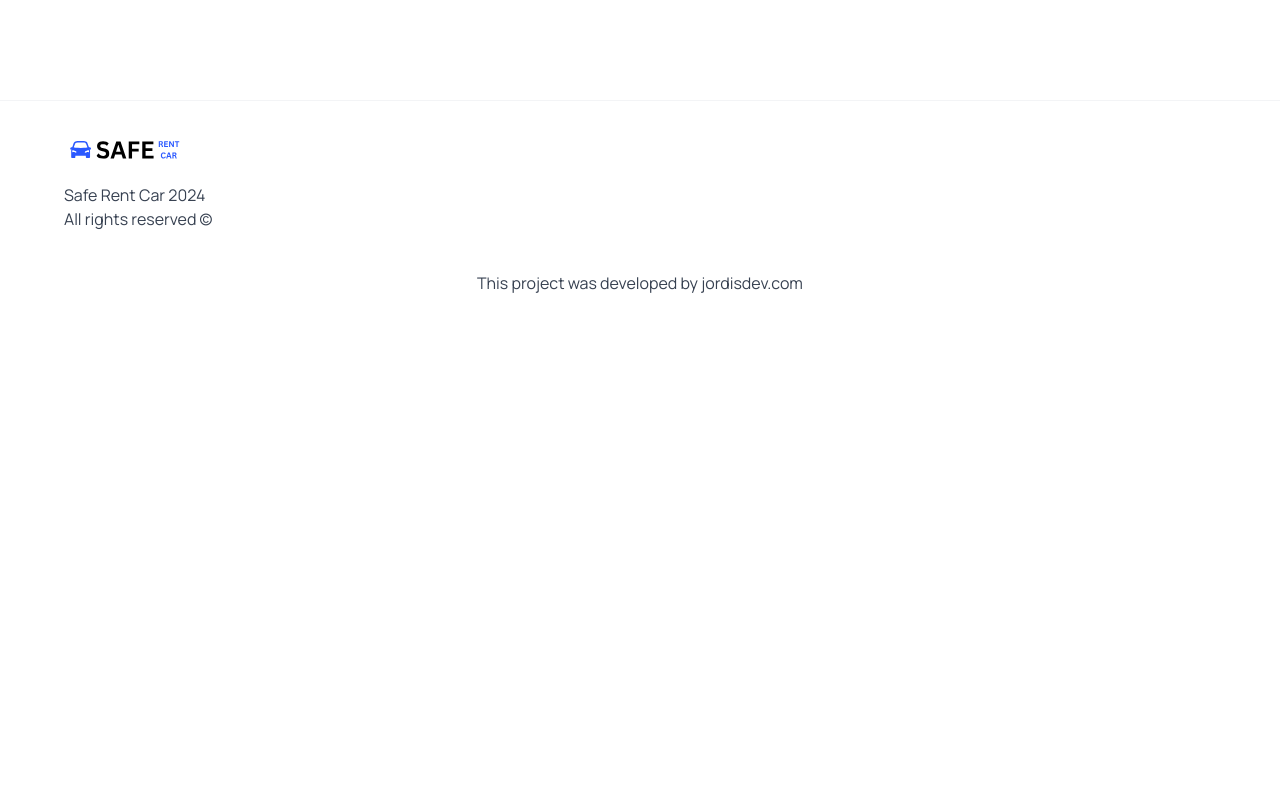
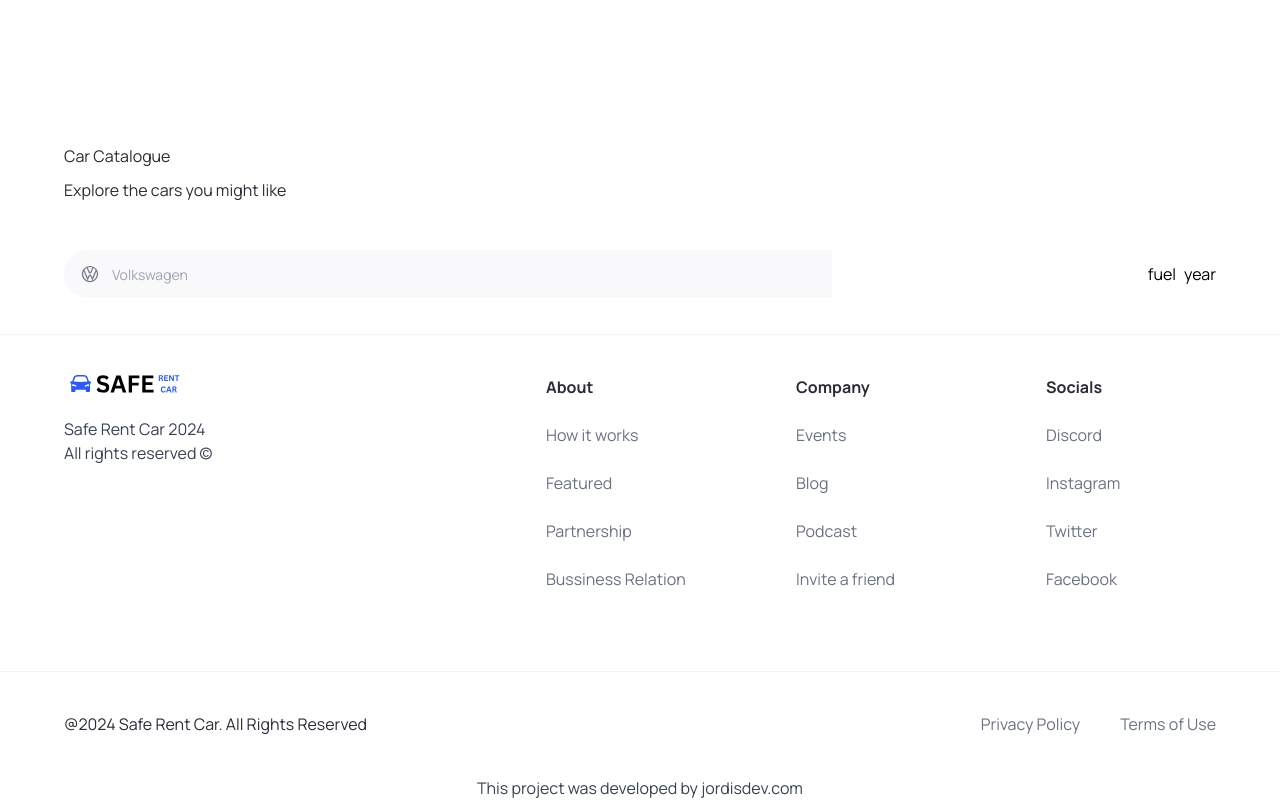
Before and after one commit to jordislpm/safe-rent-car, a Next.js app: page / in a window 1280 px wide. Shown: the part 720-1520 px from the top of the page. Before the commit the page ends 1015 px from the top, so only its background shows below. Built offline with nearby package versions, Linux system fonts and the light colour scheme.

Commit message:
feat: process to create de SearchManufacturer filter

```diff
--- a/app/page.tsx
+++ b/app/page.tsx
@@ -1,10 +1,12 @@
 import Hero from "@/components/Hero/Hero";
+import PrincipalSection from "@/components/PrincipalSection/PrincipalSection";
 import Image from "next/image";
 
 export default function Home() {
   return (
     <main className="overflow-hidden">
       <Hero/>
+      <PrincipalSection/>
     </main>
   );
 }
--- /dev/null
+++ b/components/CustomFilter/CustomFilter.tsx
@@ -0,0 +1,10 @@
+import React from 'react'
+import { CustomFilterProps } from '@/types'
+
+function CustomFilter({title}: CustomFilterProps) {
+  return (
+    <div>{title}</div>
+  )
+}
+
+export default CustomFilter
--- a/components/Footer/Footer.tsx
+++ b/components/Footer/Footer.tsx
@@ -1,6 +1,7 @@
 import React from 'react'
 import Image from 'next/image'
 import Link from 'next/link'
+import { footerLinks } from '@/constants'
 
 function Footer() {
     return (
@@ -19,14 +20,38 @@ function Footer() {
                     </p>
                 </div>
                 <div className='footer__links'>
+                    {footerLinks.map((link) => (
+                        <div key={link.title} className='footer__link'>
+                            <h3 className='font-bold'>{link.title}</h3>
+                            {link.links.map((item) => (
+                                <Link
+                                    href={item.url}
+                                    key={item.title}
+                                    className='text-gray-500'
+                                >
+                                    {item.title}
+                                </Link>
+                            ))}
+                        </div>
+                    ))}
+                </div>
 
+            </div>
+            <div className='flex justify-between items-center flex-wrap mt-10 border-t border-gray-100 sm:px-16 px-6 py-10'>
+                    <p>@2024 Safe Rent Car. All Rights Reserved</p>
+                    <div className='footer__copyrights-link'>
+                        <Link href="/"
+                            className='text-gray-500'>
+                            Privacy Policy
+                        </Link>
+                        <Link href="/"
+                            className='text-gray-500'>
+                            Terms of Use
+                        </Link>
+                    </div>
                 </div>
-            </div>
 
-
-
-
-
+            {/* extra footer for developer */}
             <div className='flex w-full justify-center'>
                 <p className='text-base text-gray-700'>
                     This project was developed by <a
--- a/components/Hero/Hero.tsx
+++ b/components/Hero/Hero.tsx
@@ -31,9 +31,9 @@ function Hero() {
                         className='object-contain'
                         alt='hero-car'
                     />
-                    <div className='hero__image-overlay' />
+
                 </div>
-
+                <div className='hero__image-overlay' />
             </div>
         </div>
     )
--- /dev/null
+++ b/components/PrincipalSection/PrincipalSection.tsx
@@ -0,0 +1,25 @@
+import React from 'react'
+import SearchBar from '../SearchBar/SearchBar'
+import CustomFilter from '../CustomFilter/CustomFilter'
+
+function PrincipalSection() {
+    return (
+        <div
+            className='mt-12 padding-x padding-y max-width'
+            id="discover">
+            <div className='home__text-container'>
+                <h1 className='text-4x1'>Car Catalogue</h1>
+                <p>Explore the cars you might like</p>
+            </div>
+            <div className='home__filters'>
+                <SearchBar />
+                <div className='home__filter-container'>
+                    <CustomFilter title="fuel" />
+                    <CustomFilter title="year" />
+                </div>
+            </div>
+        </div>
+    )
+}
+
+export default PrincipalSection
--- /dev/null
+++ b/components/SearchBar/SearchBar.tsx
@@ -0,0 +1,20 @@
+'use client'
+import React, {useState} from 'react'
+import SearchManufacturer from '../SearchManufacturer/SearchManufacturer'
+
+function SearchBar() {
+    const [manufacturer, setManufacturer] = useState<string>("");
+    const handleSearch = ()=>{}
+  return (
+    <form className='searchbar' onSubmit={handleSearch}>
+     <div className='searchbar__item'>
+<SearchManufacturer
+manufacturer={manufacturer}
+setManufacturer={setManufacturer}
+/>
+     </div>
+    </form>
+  )
+}
+
+export default SearchBar
--- /dev/null
+++ b/components/SearchManufacturer/SearchManufacturer.tsx
@@ -0,0 +1,56 @@
+'use client'
+import React, {useState, Fragment} from 'react'
+import { Combobox, Transition } from '@headlessui/react'
+import { SearchManufacturerProps } from '@/types'
+import Image from 'next/image'
+import { manufacturers } from '@/constants'
+
+function SearchManufacturer({ manufacturer, setManufacturer }: SearchManufacturerProps) {
+   const [query, setQuery]= useState<string>("");
+
+   const filteredManufacturers =
+   query === ""
+   ? manufacturers
+   : manufacturers.filter((item)=>(
+    item.toLowerCase()
+    .replace(/\s+/g, "")
+    .includes(query.toLowerCase().replace(/\s+/g, ""))
+   ))
+
+    return (
+        <div className='search-manufacturer'>
+            <Combobox>
+                <div className='relative w-full '>
+                    <Combobox.Button className='absolute top-[14px]'>
+                        <Image
+                            src="/car-logo.svg"
+                            width={20}
+                            height={20}
+                            alt='Car logo'
+                            className='ml-4' />
+                    </Combobox.Button>
+                    <Combobox.Input
+                        className="search-manufacturer__input"
+                        placeholder='Volkswagen'
+                        displayValue={(manufacturer: string) =>
+                            manufacturer
+
+                        }
+                        onChange={(e)=> setQuery(e.target.value)}/>
+                        <Transition
+                        as={Fragment}
+                        leave='transition ease-in duration-100'
+                        leaveFrom='opacity-100'
+                        leaveTo='opacity-0'
+                        afterLeave={()=>setQuery("")}>
+<Combobox.Options>
+
+</Combobox.Options>
+                        </Transition>
+                </div>
+            </Combobox>
+        </div>
+    )
+}
+
+export default SearchManufacturer
--- /dev/null
+++ b/constants/index.ts
@@ -0,0 +1,101 @@
+export const manufacturers = [
+    "Acura",
+    "Alfa Romeo",
+    "Aston Martin",
+    "Audi",
+    "Bentley",
+    "BMW",
+    "Buick",
+    "Cadillac",
+    "Chevrolet",
+    "Chrysler",
+    "Citroen",
+    "Dodge",
+    "Ferrari",
+    "Fiat",
+    "Ford",
+    "GMC",
+    "Honda",
+    "Hyundai",
+    "Infiniti",
+    "Jaguar",
+    "Jeep",
+    "Kia",
+    "Lamborghini",
+    "Land Rover",
+    "Lexus",
+    "Lincoln",
+    "Maserati",
+    "Mazda",
+    "McLaren",
+    "Mercedes-Benz",
+    "MINI",
+    "Mitsubishi",
+    "Nissan",
+    "Porsche",
+    "Ram",
+    "Rolls-Royce",
+    "Subaru",
+    "Tesla",
+    "Toyota",
+    "Volkswagen",
+    "Volvo",
+  ];
+
+  export const yearsOfProduction = [
+    { title: "Year", value: "" },
+    { title: "2015", value: "2015" },
+    { title: "2016", value: "2016" },
+    { title: "2017", value: "2017" },
+    { title: "2018", value: "2018" },
+    { title: "2019", value: "2019" },
+    { title: "2020", value: "2020" },
+    { title: "2021", value: "2021" },
+    { title: "2022", value: "2022" },
+    { title: "2023", value: "2023" },
+  ];
+
+  export const fuels = [
+    {
+      title: "Fuel",
+      value: "",
+    },
+    {
+      title: "Gas",
+      value: "Gas",
+    },
+    {
+      title: "Electricity",
+      value: "Electricity",
+    },
+  ];
+
+  export const footerLinks = [
+    {
+      title: "About",
+      links: [
+        { title: "How it works", url: "/" },
+        { title: "Featured", url: "/" },
+        { title: "Partnership", url: "/" },
+        { title: "Bussiness Relation", url: "/" },
+      ],
+    },
+    {
+      title: "Company",
+      links: [
+        { title: "Events", url: "/" },
+        { title: "Blog", url: "/" },
+        { title: "Podcast", url: "/" },
+        { title: "Invite a friend", url: "/" },
+      ],
+    },
+    {
+      title: "Socials",
+      links: [
+        { title: "Discord", url: "/" },
+        { title: "Instagram", url: "/" },
+        { title: "Twitter", url: "/" },
+        { title: "Facebook", url: "/" },
+      ],
+    },
+  ];
--- a/package.json
+++ b/package.json
@@ -9,6 +9,7 @@
     "lint": "next lint"
   },
   "dependencies": {
+    "@headlessui/react": "^2.0.3",
     "next": "14.2.3",
     "react": "^18.3.1",
     "react-dom": "^18.3.1"
```
Also changed, not shown: types/index.ts (+8 -0 lines), 1 other file (tests, documents, lock files or other folders).
